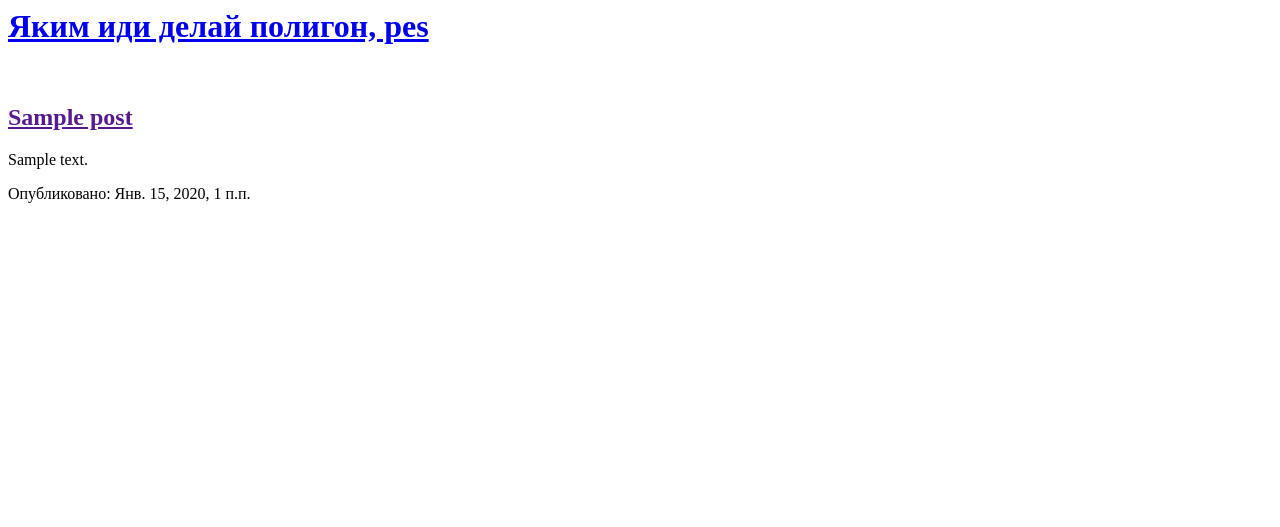
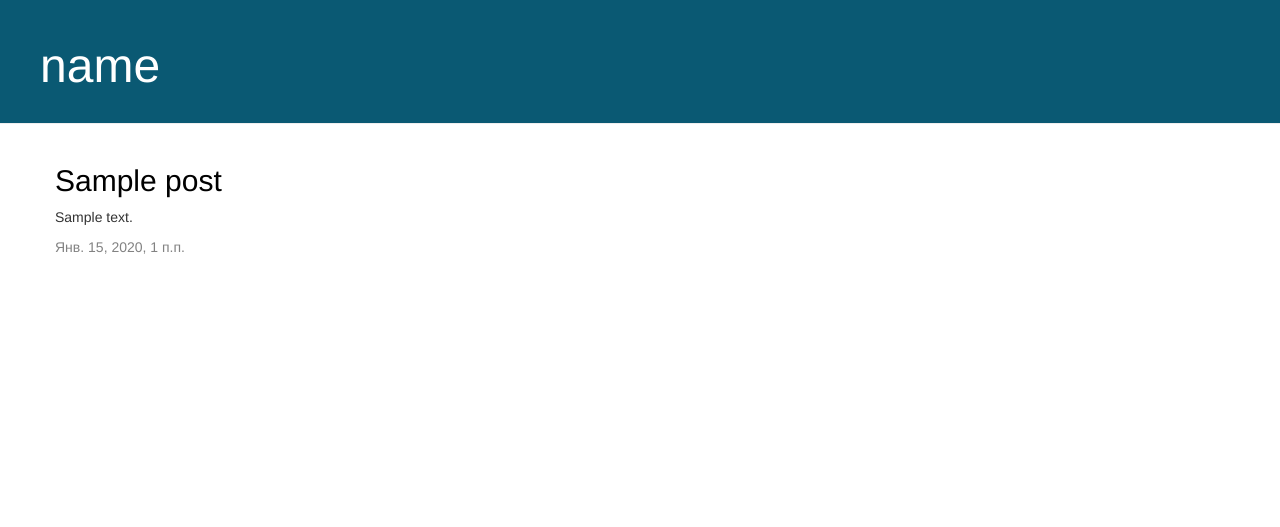
Before and after one commit to Helugo/sb00, a Django app: template blog/templates/blog/post_list.html in a window 1280 px wide. Shown: the top 527 px of the page. Run offline with Django 3.2, Linux system fonts and the light colour scheme; the template is opened without the code that fills it: values that come from a table or form of the project are taken from there, others are empty; tables that the repository leaves empty hold one stand-in row (values such as "Sample post"); some libraries are stand-ins or nearby versions.

Commit message:
Тупо ебля

```diff
--- /dev/null
+++ b/blog/static/css/blog.css
@@ -0,0 +1,47 @@
+.page-header {
+    background-color: #0A5973;
+    margin-top: 0;
+    padding: 20px 20px 20px 40px;
+}
+
+.page-header h1, .page-header h1 a, .page-header h1 a:visited, .page-header h1 a:active {
+    color: #ffffff;
+    font-size: 36pt;
+    text-decoration: none;
+}
+
+.content {
+    margin-left: 40px;
+}
+
+.date {
+    color: #828282;
+}
+
+.save {
+    float: right;
+}
+
+.post-form textarea, .post-form input {
+    width: 100%;
+}
+
+.top-menu, .top-menu:hover, .top-menu:visited {
+    color: #ffffff;
+    float: right;
+    font-size: 26pt;
+    margin-right: 20px;
+}
+
+.post {
+    margin-bottom: 70px;
+}
+
+.post h1 a, .post h1 a:visited {
+    color: #000000;
+}
+
+.post h2 a, .post h2 a:visited {
+    color: #000000;
+    text-decoration: none;
+}
--- /dev/null
+++ b/blog/templates/blog/base.html
@@ -0,0 +1,22 @@
+{% load static %}
+<html>
+    <head>
+        <title>Polygon Team's blog</title>
+        <link rel="stylesheet" href="//maxcdn.bootstrapcdn.com/bootstrap/3.2.0/css/bootstrap.min.css">
+        <link rel="stylesheet" href="//maxcdn.bootstrapcdn.com/bootstrap/3.2.0/css/bootstrap-theme.min.css">
+        <link rel="stylesheet" href="{% static 'css/blog.css' %}">
+    </head>
+    <body>
+        <div class="page-header">
+            <h1><a href="/">name</a></h1>
+        </div>
+        <div class="content container">
+            <div class="row">
+                <div class="col-md-8">
+                    {% block content %}
+                    {% endblock %}
+                </div>
+            </div>
+        </div>
+    </body>
+</html>
--- a/blog/templates/blog/post_list.html
+++ b/blog/templates/blog/post_list.html
@@ -1,17 +1,15 @@
-<html>
-    <head>
-        <title>Jopa's blog suka blya</title>
-    </head>
-    <body>
-        <div>
-            <h1><a href="/">Яким иди делай полигон, pes</a></h1><br>
+{% extends 'blog/base.html' %}
+
+{% block content %}
+
+{% for post in posts %}
+    <div class="post">
+        <h2><a href="{% url 'post_detail' pk=post.pk %}">{{ post.title }}</a></h2>
+        <p>{{ post.text|linebreaksbr }}</p>
+        <div class="date">
+            {{ post.published_date }}
         </div>
-        {% for post in posts %}
-            <div>
-                <h2><a href="">{{ post.title }}</a></h2>
-                <p>{{ post.text|linebreaksbr }}</p>
-                <p>Опубликовано: {{ post.published_date }}</p>
-            </div>
-        {% endfor %}
-    </body>
-</html>
+    </div>
+{% endfor %}
+
+{% endblock %}
--- a/blog/urls.py
+++ b/blog/urls.py
@@ -3,4 +3,5 @@ from . import views
 
 urlpatterns = [
     path('', views.post_list, name = 'post_list'),
+    path('post/<pk>', views.post_detail, name='post_detail'),
 ]
--- a/blog/views.py
+++ b/blog/views.py
@@ -1,7 +1,11 @@
-from django.shortcuts import render
+from django.shortcuts import render, get_object_or_404
 from django.utils import timezone
 from .models import Post
 
 def post_list(request):
     posts = Post.objects.filter(published_date__lte=timezone.now()).order_by('published_date')
     return render(request, 'blog/post_list.html', {'posts':posts})
+
+def post_detail(request, pk):
+    post = get_object_or_404(Post, pk=pk)
+    return render(request, 'blog/post_detail.html', {'post':post})
```
Also changed, not shown: blog/templates/blog/post_detail.html (added, +15 -0 lines).
